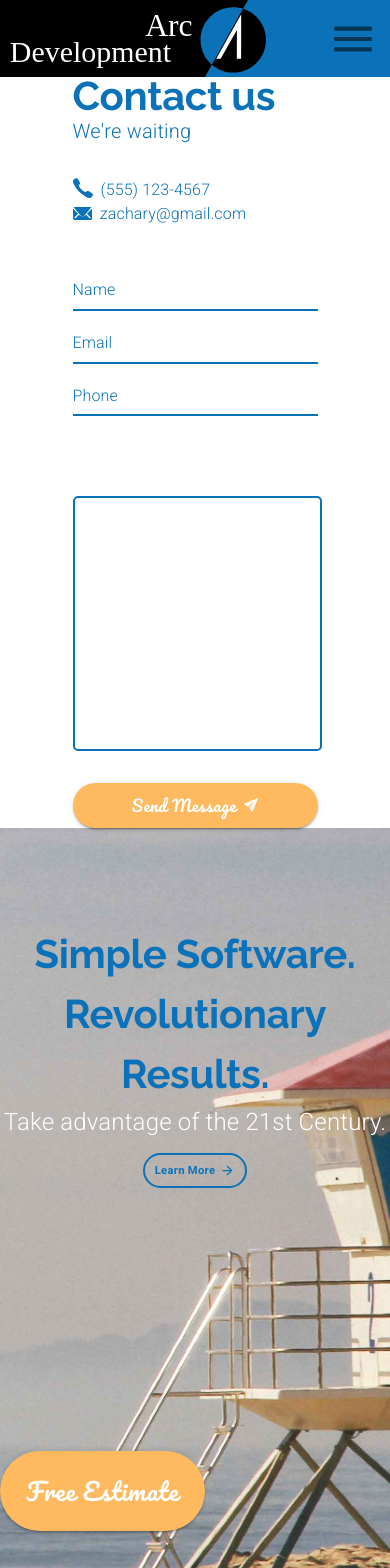
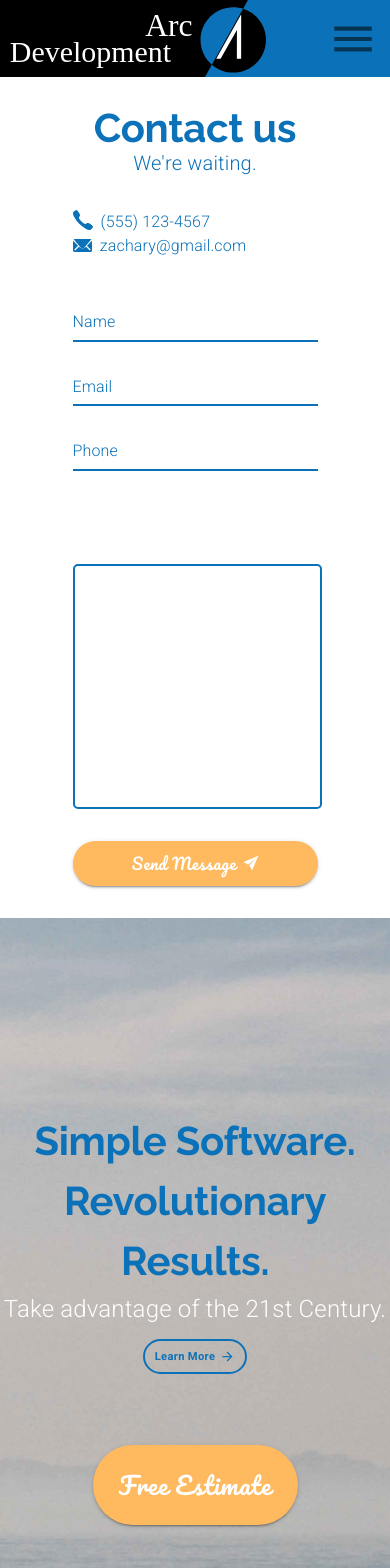
Before and after one commit to Jascha-Biederstedt/arcdevelopment, a React (Create React App) app: page /contact in a window 390 px wide. Shown: the top 1568 px of the page. Built offline with nearby package versions, Linux system fonts and the light colour scheme.

Commit message:
Make the contact page responsive

```diff
--- a/src/components/Contact.js
+++ b/src/components/Contact.js
@@ -10,6 +10,7 @@ import useMediaQuery from '@material-ui/core/useMediaQuery';
 import ButtonArrow from './ui/ButtonArrow';
 
 import background from '../assets/background.jpg';
+import mobileBackground from '../assets/mobileBackground.jpg';
 import phoneIcon from '../assets/phone.svg';
 import emailIcon from '../assets/email.svg';
 import airplane from '../assets/send.svg';
@@ -26,6 +27,9 @@ const useStyles = makeStyles(theme => ({
     backgroundRepeat: 'no-repeat',
     height: '60em ',
     paddingBottom: '10em',
+    [theme.breakpoints.down('md')]: {
+      backgroundImage: `url(${mobileBackground})`,
+    },
   },
   learnButton: {
     ...theme.typography.learnButton,
@@ -33,7 +37,7 @@ const useStyles = makeStyles(theme => ({
     height: 35,
     padding: 10,
     marginTop: '1em',
-    [theme.breakpoints.down('sm')]: {
+    [theme.breakpoints.down('md')]: {
       marginBottom: '2em',
     },
   },
@@ -49,7 +53,7 @@ const useStyles = makeStyles(theme => ({
     '&:hover': {
       backgroundColor: theme.palette.secondary.light,
     },
-    [theme.breakpoints.down('sm')]: {
+    [theme.breakpoints.down('md')]: {
       marginLeft: 0,
       marginRight: 0,
       marginTop: '2em',
@@ -79,6 +83,7 @@ const useStyles = makeStyles(theme => ({
 const Contact = ({ setValue }) => {
   const classes = useStyles();
   const theme = useTheme();
+  const matchesMD = useMediaQuery(theme.breakpoints.down('md'));
   const matchesSM = useMediaQuery(theme.breakpoints.down('sm'));
 
   const [name, setName] = useState('');
@@ -94,20 +99,26 @@ const Contact = ({ setValue }) => {
         direction="column"
         alignItems="center"
         justify="center"
+        style={{ margin: matchesSM ? '2em' : matchesMD ? '5em 0' : 0 }}
         lg={4}
         xl={3}
       >
         <Grid item>
           <Grid item container direction="column">
             <Grid item>
-              <Typography variant="h2" style={{ lineHeight: 1 }}>
+              <Typography
+                variant="h2"
+                align={matchesMD ? 'center' : undefined}
+                style={{ lineHeight: 1 }}
+              >
                 Contact us
               </Typography>
               <Typography
+                align={matchesMD ? 'center' : undefined}
                 variant="body1"
                 style={{ color: theme.palette.common.primaryColor }}
               >
-                We're waiting
+                We're waiting.
               </Typography>
             </Grid>
             <Grid item container style={{ marginTop: '2em' }}>
@@ -156,7 +167,7 @@ const Contact = ({ setValue }) => {
               direction="column"
               style={{ maxWidth: '20em' }}
             >
-              <Grid item>
+              <Grid item style={{ marginBottom: '0.8em' }}>
                 <TextField
                   label="Name"
                   id="name"
@@ -165,7 +176,7 @@ const Contact = ({ setValue }) => {
                   onChange={event => setName(event.target.value)}
                 />
               </Grid>
-              <Grid item>
+              <Grid item style={{ marginBottom: '0.8em' }}>
                 <TextField
                   label="Email"
                   id="email"
@@ -174,7 +185,7 @@ const Contact = ({ setValue }) => {
                   onChange={event => setEmail(event.target.value)}
                 />
               </Grid>
-              <Grid item>
+              <Grid item style={{ marginBottom: '0.8em' }}>
                 <TextField
                   label="Phone"
                   id="phone"
@@ -212,7 +223,9 @@ const Contact = ({ setValue }) => {
       <Grid
         item
         container
+        direction={matchesMD ? 'column' : 'row'}
         alignItems="center"
+        justify={matchesMD ? 'center' : undefined}
         className={classes.background}
         lg={8}
         xl={9}
@@ -220,21 +233,25 @@ const Contact = ({ setValue }) => {
         <Grid
           item
           style={{
-            marginLeft: matchesSM ? 0 : '5em',
-            textAlign: matchesSM ? 'center' : 'inherit',
+            marginLeft: matchesMD ? 0 : '5em',
+            textAlign: matchesMD ? 'center' : 'inherit',
           }}
         >
           <Grid container direction="column">
             <Grid item>
-              <Typography variant="h2">
+              <Typography variant="h2" align={matchesMD ? 'center' : undefined}>
                 Simple Software.
                 <br />
                 Revolutionary Results.
               </Typography>
-              <Typography variant="subtitle2" style={{ fontSize: '1.5rem' }}>
+              <Typography
+                variant="subtitle2"
+                align={matchesMD ? 'center' : undefined}
+                style={{ fontSize: '1.5rem' }}
+              >
                 Take advantage of the 21st Century.
               </Typography>
-              <Grid container justify={matchesSM ? 'center' : undefined} item>
+              <Grid container justify={matchesMD ? 'center' : undefined} item>
                 <Button
                   className={classes.learnButton}
                   variant="outlined"
--- a/src/components/ui/Theme.js
+++ b/src/components/ui/Theme.js
@@ -86,6 +86,11 @@ const theme = createMuiTheme({
       },
     },
     MuiInput: {
+      root: {
+        color: tertiaryColor,
+        fontWeight: 300,
+        fontSize: '1.2rem',
+      },
       underline: {
         '&:before': {
           borderBottom: `2px solid ${primaryColor}`,
```
